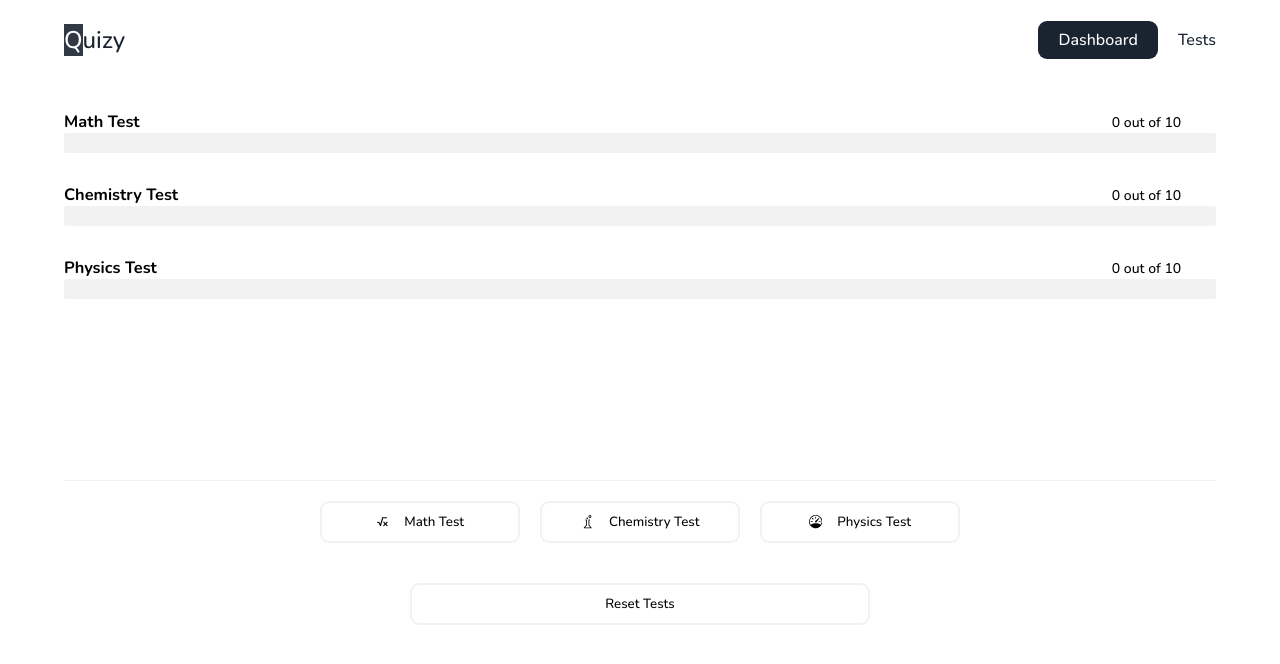
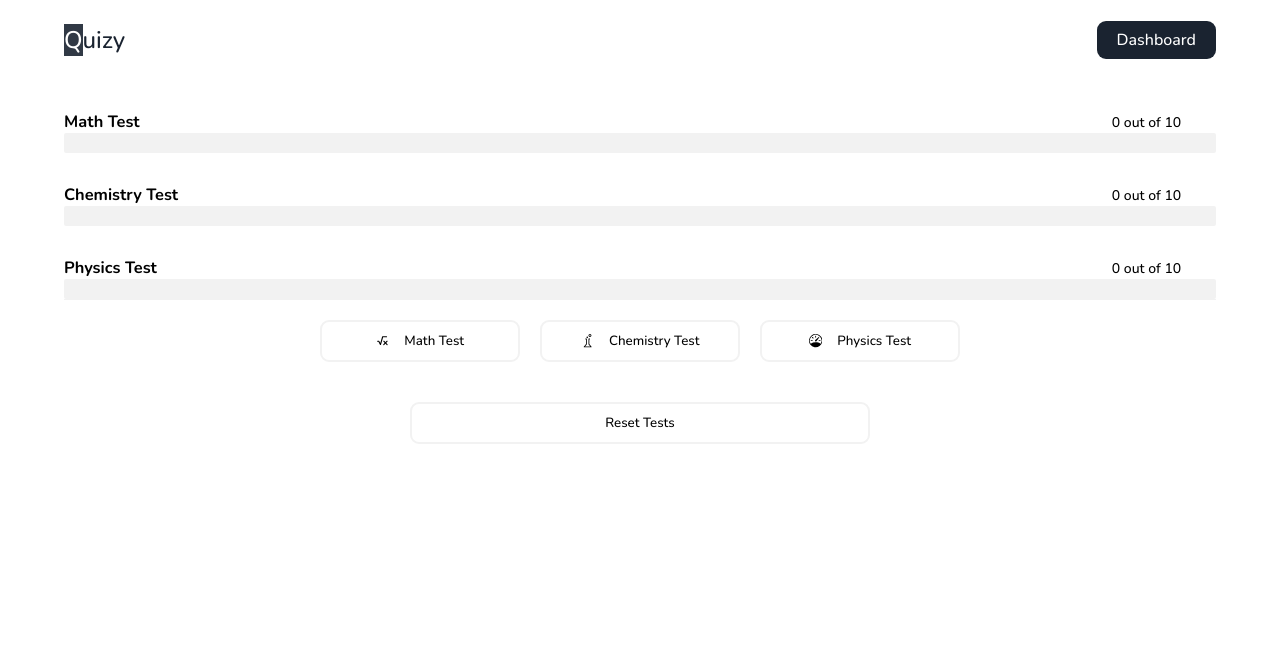
Before and after one commit to huthaifaaltiti/estarta-quiz-app, a React (Create React App) app: page / in a window 1280 px wide. Shown: the top 664 px of the page. Built offline with nearby package versions, Linux system fonts and the light colour scheme.

Commit message:
prevent next btn when not choosing data

```diff
--- a/package.json
+++ b/package.json
@@ -14,6 +14,7 @@
     "react-redux": "^8.0.5",
     "react-router-dom": "^6.10.0",
     "react-scripts": "^5.0.1",
+    "react-spinners": "^0.13.8",
     "redux-persist": "^6.0.0",
     "redux-thunk": "^2.4.2",
     "web-vitals": "^2.1.4"
--- a/src/App.js
+++ b/src/App.js
@@ -11,7 +11,6 @@ import "./App.css";
 
 // pages
 const Home = lazy(() => import("./pages/Home/index.js"));
-const TestsPage = lazy(() => import("./pages/TestsPage/index.js"));
 const NotFound = lazy(() => import("./pages/NotFound/index"));
 const SingleTest = lazy(() => import("./pages/SingleTest/index.js"));
 
@@ -22,8 +21,7 @@ function App() {
         <NavBar />
         <Routes>
           <Route index element={<Home />} />
-          <Route path="/tests" element={<TestsPage />} />
-          <Route path="/test/:category" element={<SingleTest  />}/>
+          <Route path="/test/:category" element={<SingleTest />} />
           <Route path="*" element={<NotFound />} />
         </Routes>
       </Suspense>
--- a/src/components/NavBar/index.js
+++ b/src/components/NavBar/index.js
@@ -18,9 +18,6 @@ export default function NavBar() {
           <NavLink className={styles.navLink} to="/">
             Dashboard
           </NavLink>
-          <NavLink className={styles.navLink} to="/tests">
-            Tests
-          </NavLink>
         </span>
       </nav>
     </div>
--- a/src/components/TestElement/index.js
+++ b/src/components/TestElement/index.js
@@ -1,5 +1,5 @@
 // react
-import React from "react";
+import React, { useState } from "react";
 // react-redux
 import { useDispatch } from "react-redux";
 
@@ -13,11 +13,13 @@ import styles from "./styles.module.css";
 
 export default function TestElement({ testEl }) {
   const dispatch = useDispatch();
+  const [clickedChoice, setClickedChoice] = useState(null);
 
   function handleChoiceClicked(selectedChoice, testId, testCategory) {
     dispatch(checkTestAnswer(selectedChoice, testId, testCategory));
 
     dispatch(activateNxtBtn(true));
+    setClickedChoice(selectedChoice);
   }
 
   return (
@@ -35,6 +37,9 @@ export default function TestElement({ testEl }) {
               onClick={() =>
                 handleChoiceClicked(choice, testEl?.id, testEl?.Category)
               }
+              style={{
+                backgroundColor: clickedChoice === choice ? "green" : "",
+              }}
             >
               {choice}
             </button>
--- a/src/pages/Home/styles.module.css
+++ b/src/pages/Home/styles.module.css
@@ -2,12 +2,12 @@
 
 .homePage {
   width: 100%;
-  height: 100%;
+  height: auto;
 }
 
 .dashboard {
   width: 100%;
-  height: 50vh;
+  height: auto;
 }
 
 .dashboardCont {
--- a/src/pages/SingleTest/index.js
+++ b/src/pages/SingleTest/index.js
@@ -45,8 +45,6 @@ export default function SingleTest({ category }) {
 
     dispatch(activateNxtBtn(false));
   };
-
-  console.log({ nextBtnActive });
 
   return (
     <div className={styles.singleTestPage}>
--- a/src/pages/TestsPage/index.js
+++ /dev/null
@@ -1,7 +0,0 @@
-import React from 'react'
-
-export default function TestsPage() {
-  return (
-    <div>TestsPage</div>
-  )
-}
```
Also changed, not shown: src/pages/TestsPage/styles.module.css (deleted), 1 other file (tests, documents, lock files or other folders).
